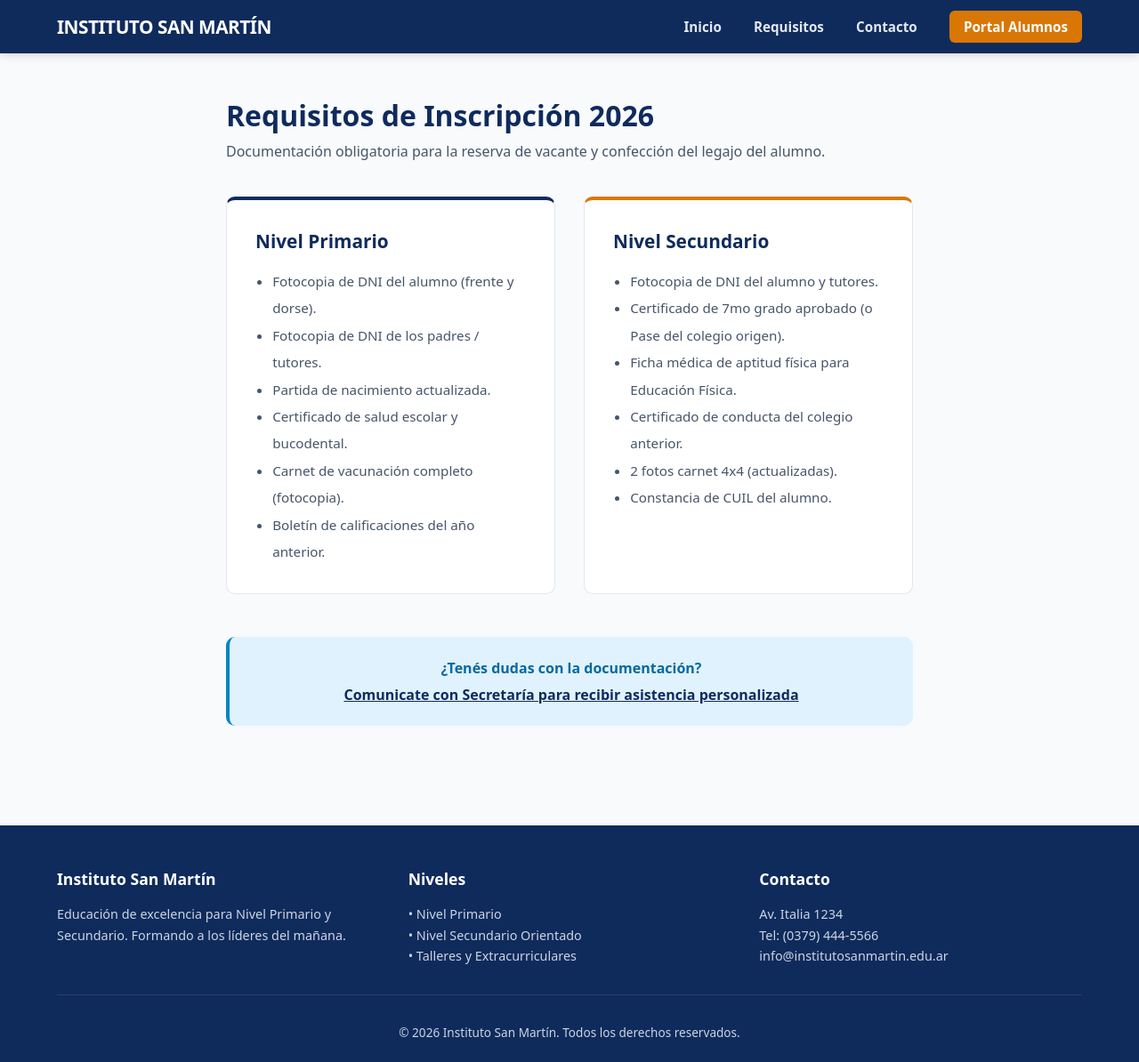
After one commit to SoySid/colegio-patagonia-cipolletti, a Django app: page /requisitos/ in a window 1280 px wide. The commit adds this page. Shown: the whole page at 89% size. Run offline with Django 5.2, Linux system fonts and the light colour scheme.

Commit message:
feat(escuela): simplificar home con imagenes reales y agregar pagina de requisitos

```diff
--- a/escuela/templates/escuela/base.html
+++ b/escuela/templates/escuela/base.html
@@ -116,6 +116,7 @@
         <div class="brand">Instituto San Martín</div>
         <nav>
             <a href="/">Inicio</a>
+            <a href="/requisitos/">Requisitos</a>
             <a href="/contacto/">Contacto</a>
             <a href="/portal/" class="btn-portal">Portal Alumnos</a>
         </nav>
--- /dev/null
+++ b/escuela/templates/escuela/requisitos.html
@@ -0,0 +1,46 @@
+{% extends 'escuela/base.html' %}
+
+{% block title %}Requisitos de Inscripción - Instituto San Martín{% endblock %}
+
+{% block content %}
+<div style="max-width: 900px; margin: 3rem auto; padding: 0 5%;">
+    <h2 style="font-size: 2rem; color: var(--primary); margin-bottom: 0.5rem;">Requisitos de Inscripción 2026</h2>
+    <p style="color: var(--text-muted); margin-bottom: 2.5rem;">Documentación obligatoria para la reserva de vacante y confección del legajo del alumno.</p>
+
+    <div style="display: grid; grid-template-columns: repeat(auto-fit, minmax(350px, 1fr)); gap: 2rem;">
+
+        <!-- Nivel Primario -->
+        <div style="background: white; padding: 2rem; border-radius: 10px; border: 1px solid #e2e8f0; border-top: 4px solid var(--primary);">
+            <h3 style="color: var(--primary); margin-bottom: 1rem; font-size: 1.3rem;">Nivel Primario</h3>
+            <ul style="color: var(--text-muted); line-height: 2; padding-left: 1.2rem; font-size: 0.95rem;">
+                <li>Fotocopia de DNI del alumno (frente y dorse).</li>
+                <li>Fotocopia de DNI de los padres / tutores.</li>
+                <li>Partida de nacimiento actualizada.</li>
+                <li>Certificado de salud escolar y bucodental.</li>
+                <li>Carnet de vacunación completo (fotocopia).</li>
+                <li>Boletín de calificaciones del año anterior.</li>
+            </ul>
+        </div>
+
+        <!-- Nivel Secundario -->
+        <div style="background: white; padding: 2rem; border-radius: 10px; border: 1px solid #e2e8f0; border-top: 4px solid var(--accent);">
+            <h3 style="color: var(--primary); margin-bottom: 1rem; font-size: 1.3rem;">Nivel Secundario</h3>
+            <ul style="color: var(--text-muted); line-height: 2; padding-left: 1.2rem; font-size: 0.95rem;">
+                <li>Fotocopia de DNI del alumno y tutores.</li>
+                <li>Certificado de 7mo grado aprobado (o Pase del colegio origen).</li>
+                <li>Ficha médica de aptitud física para Educación Física.</li>
+                <li>Certificado de conducta del colegio anterior.</li>
+                <li>2 fotos carnet 4x4 (actualizadas).</li>
+                <li>Constancia de CUIL del alumno.</li>
+            </ul>
+        </div>
+
+    </div>
+
+    <!-- Botón de consulta rápida -->
+    <div style="margin-top: 3rem; background: #e0f2fe; padding: 1.5rem; border-radius: 10px; border-left: 4px solid #0284c7; text-align: center;">
+        <p style="color: #0369a1; font-weight: 600; margin-bottom: 0.5rem;">¿Tenés dudas con la documentación?</p>
+        <a href="/contacto/" style="color: var(--primary); font-weight: 700; text-decoration: underline;">Comunicate con Secretaría para recibir asistencia personalizada</a>
+    </div>
+</div>
+{% endblock %}
--- a/escuela/urls.py
+++ b/escuela/urls.py
@@ -4,5 +4,6 @@ from . import views
 urlpatterns = [
     path('', views.home, name='home'),
     path('contacto/', views.contacto, name='contacto'),
-    path('portal/', views.portal_login, name='portal_login'),
+    path('portal/', views.portal_login, name='portal'),
+    path('requisitos/', views.requisitos, name='requisitos'),
 ]
--- a/escuela/views.py
+++ b/escuela/views.py
@@ -8,3 +8,6 @@ def contacto(request):
 
 def portal_login(request):
     return render(request, 'escuela/portal.html')
+
+def requisitos(request):
+    return render(request, 'escuela/requisitos.html')
```
Also changed, not shown: escuela/templates/escuela/home.html (+28 -74 lines).
